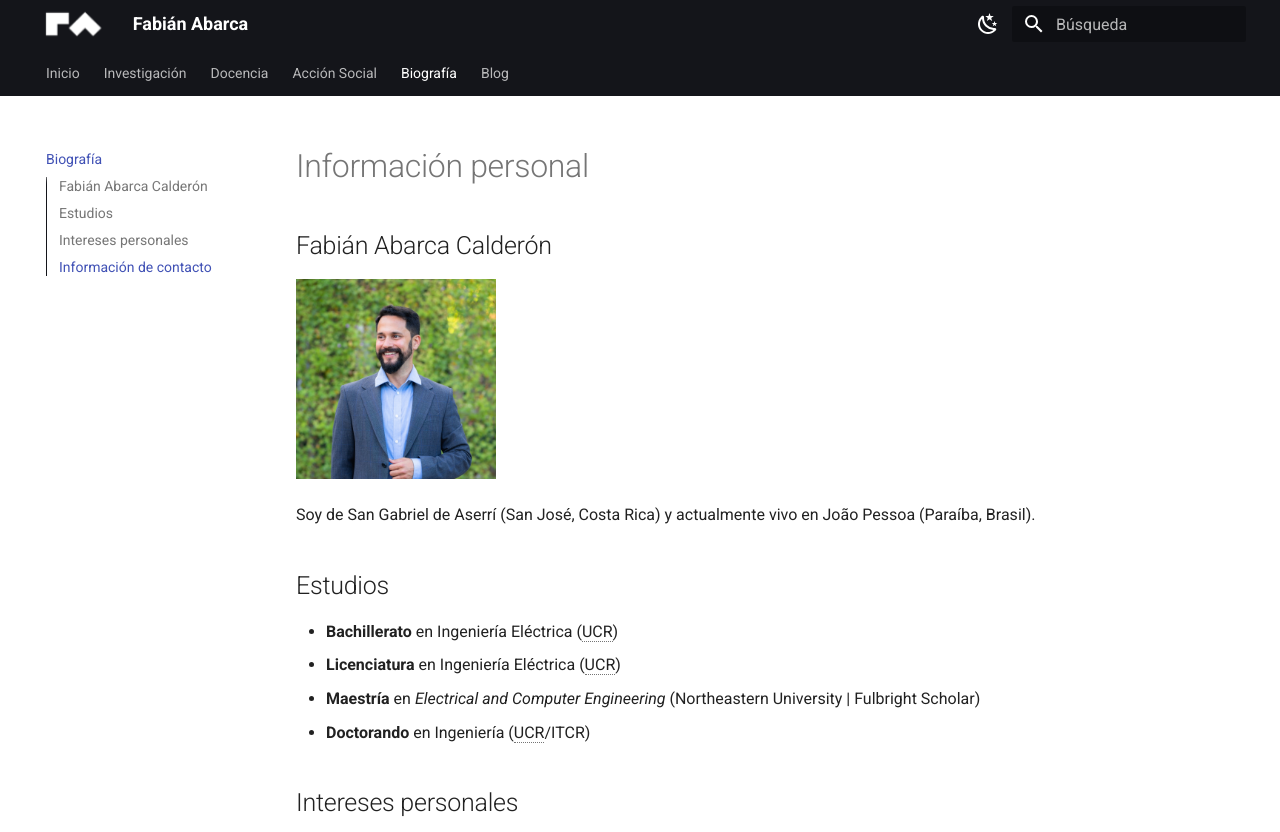
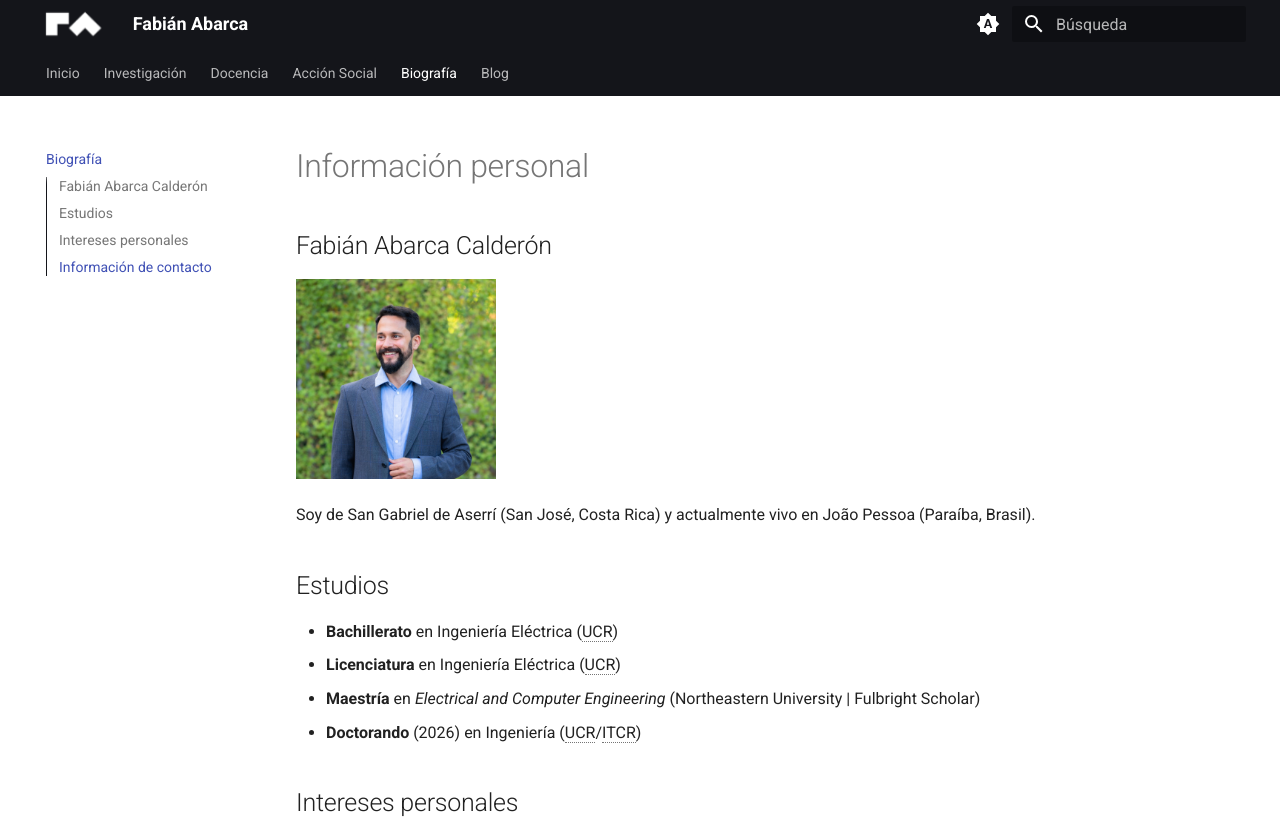
Before and after one commit to fabianabarca/puntocom, an MkDocs documentation site: the page built from docs/personal.md, in a window 1280 px wide and 1283 px high. Shown: the top 832 px of the window. Built offline with MkDocs 1.6.1 and Material for MkDocs 9.7.7, drawn with Linux system fonts in a browser that asks for light colours.

Commit message:
Habilitar cambio automático de colores según SO y cambios menores

```diff
--- a/docs/personal.md
+++ b/docs/personal.md
@@ -11,7 +11,7 @@
 - **Bachillerato** en Ingeniería Eléctrica (UCR)
 - **Licenciatura** en Ingeniería Eléctrica (UCR)
 - **Maestría** en *Electrical and Computer Engineering* (Northeastern University | Fulbright Scholar)
-- **Doctorando** en Ingeniería (UCR/ITCR)
+- **Doctorando** (2026) en Ingeniería (UCR/ITCR)
 
 ## Intereses personales
 
--- a/mkdocs.yml
+++ b/mkdocs.yml
@@ -13,16 +13,22 @@
   name: material
   language: es
   palette:
-    - scheme: default
+    - media: "(prefers-color-scheme)"
+      toggle:
+        icon: material/brightness-auto
+        name: Cambiar a color claro
+    - media: "(prefers-color-scheme: light)"
+      scheme: default
       primary: black
       toggle:
-        icon: material/weather-night
-        name: Llegó la noche
-    - scheme: slate
+        icon: material/brightness-7
+        name: Cambiar a color oscuro
+    - media: "(prefers-color-scheme: dark)"
+      scheme: slate
       primary: black
       toggle:
-        icon: material/weather-sunny
-        name: Llegó el día
+        icon: material/brightness-4
+        name: Cambiar a color automático
   logo: assets/img/fa_blanco.png
   favicon: assets/img/favicon.png
   features:
```
Also changed, not shown: docs/accionsocial.md (+1 -1 lines), includes/abbreviations.md (+1 -0 lines).
